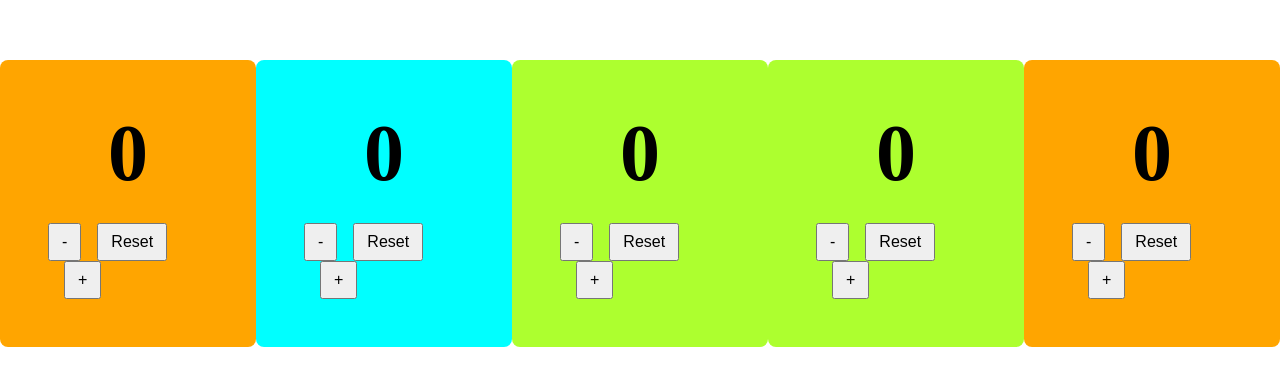
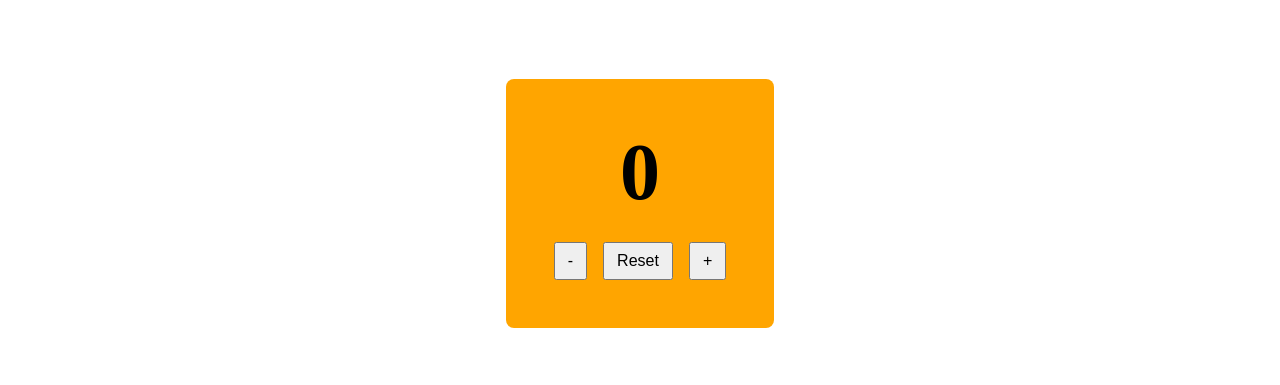
Before and after one commit to manuscriptmastr/hello-react-hooks, a React (Create React App) app: page / in a window 1280 px wide. Shown: the part 197-582 px from the top of the page. Built offline with nearby package versions, Linux system fonts and the light colour scheme.

Commit message:
Isolate useContext counter demo

```diff
--- a/src/App.js
+++ b/src/App.js
@@ -1,21 +1,10 @@
 import React from 'react';
 import './App.css';
-import {
-  CounterClass,
-  CounterWithState,
-  CounterWithReducer,
-  CounterWithLifecycle,
-  CounterWithContext
-} from './Counter';
-
+import CounterWithContext from './Counter';
 import CounterProvider from './contexts/CounterProvider';
 
 const App = () =>
   <div className="app">
-    <CounterClass />
-    <CounterWithState />
-    <CounterWithReducer />
-    <CounterWithLifecycle />
     <CounterProvider>
       <CounterWithContext />
     </CounterProvider>
--- a/src/Counter.js
+++ b/src/Counter.js
@@ -1,65 +1,9 @@
-import React, { Component, useState, useReducer, useContext, useEffect } from 'react';
+import React, { useContext } from 'react';
 import './Counter.css';
-import counterReducer from './reducers/counter';
 import CounterContext from './contexts/CounterContext';
 
-export class CounterClass extends Component {
-  constructor(props) {
-    super(props);
-    this.backgroundColor = 'orange';
-    this.state = {
-      count: 0
-    }
-  }
-
-  _setCount = (count) => this.setState({ count });
-
-  decrementCount = () =>
-    this._setCount(this.state.count < 1 ? 0 : this.state.count - 1);
-  incrementCount = () =>
-    this._setCount(this.state.count + 1);
-  resetCount = () =>
-    this._setCount(0);
-
-  render() {
-    const { count } = this.state;
-    const { backgroundColor, decrementCount, incrementCount, resetCount } = this;
-    return (
-      <div className="counter" style={{ backgroundColor }}>
-        <h1>{count}</h1>
-        <button onClick={decrementCount}>-</button>
-        <button onClick={resetCount}>Reset</button>
-        <button onClick={incrementCount}>+</button>
-      </div>
-    );
-  }
-};
-
-export const CounterWithState = () => {
-  const [ count, setCount ] = useState(0);
-  const decrementCount = () => setCount(count < 1 ? 0 : count - 1);
-  const incrementCount = () => setCount(count + 1);
-  const resetCount = () => setCount(0);
-
-  const backgroundColor = 'aqua';
-
-  return (
-    <div className="counter" style={{ backgroundColor }}>
-      <h1>{count}</h1>
-      <button onClick={decrementCount}>-</button>
-      <button onClick={resetCount}>Reset</button>
-      <button onClick={incrementCount}>+</button>
-    </div>
-  );
-};
-
-export const CounterWithReducer = () => {
-  const [ { count }, dispatch ] = useReducer(
-    counterReducer,
-    { count: 0 }
-  );
-
-  const backgroundColor = 'greenyellow';
+const CounterWithContext = () => {
+  const { state: { count, backgroundColor }, dispatch } = useContext(CounterContext);
 
   return (
     <div className="counter" style={{ backgroundColor }}>
@@ -71,50 +15,4 @@ export const CounterWithReducer = () => {
   );
 };
 
-export const CounterWithLifecycle = () => {
-  const [ count, setCount ] = useState(0);
-  const decrementCount = () => setCount(count < 1 ? 0 : count - 1);
-  const incrementCount = () => setCount(count + 1);
-  const resetCount = () => setCount(0);
-
-  const backgroundColors = ['aqua', 'orange', 'greenyellow', 'pink'];
-  const newColor = () => backgroundColors[Math.round(Math.random() * (backgroundColors.length - 1))];
-  const [ backgroundColor, setBackgroundColor ] = useState(newColor());
-
-  const changeBackgroundColor = (e) => {
-    e.preventDefault();
-    setBackgroundColor(newColor());
-  };
-
-  const addColorListener = () =>
-    window.addEventListener('click', changeBackgroundColor);
-  const removeColorListener = () =>
-    window.removeEventListener('click', changeBackgroundColor);
-
-  useEffect(() => {
-    addColorListener();
-    return removeColorListener;
-  });
-
-  return (
-    <div className="counter" style={{ backgroundColor }}>
-      <h1>{count}</h1>
-      <button onClick={decrementCount}>-</button>
-      <button onClick={resetCount}>Reset</button>
-      <button onClick={incrementCount}>+</button>
-    </div>
-  );
-};
-
-export const CounterWithContext = () => {
-  const { state: { count, backgroundColor }, dispatch } = useContext(CounterContext);
-
-  return (
-    <div className="counter" style={{ backgroundColor }}>
-      <h1>{count}</h1>
-      <button onClick={() => dispatch({ type: 'DECREMENT' })}>-</button>
-      <button onClick={() => dispatch({ type: 'RESET' })}>Reset</button>
-      <button onClick={() => dispatch({ type: 'INCREMENT' })}>+</button>
-    </div>
-  );
-}
+export default CounterWithContext;
```
